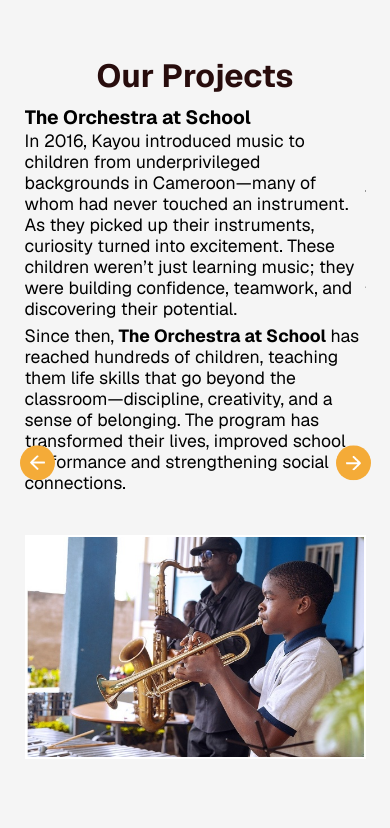
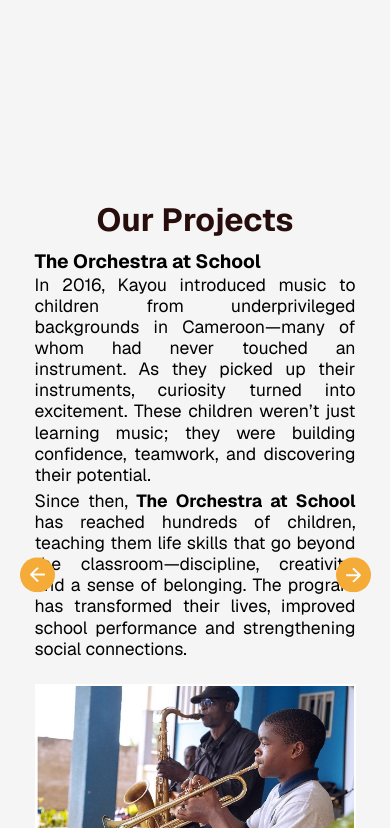
Before and after one commit to thierryotis/KayouJazzClub, a React (Vite) app: page / in a window 390 px wide. Shown: the part 1336-2164 px from the top of the page. Built offline with nearby package versions, Linux system fonts and the light colour scheme.

Commit message:
fin des modifications

```diff
--- a/src/Components/about/About.css
+++ b/src/Components/about/About.css
@@ -76,7 +76,7 @@
     .about{
         flex-direction: column;
         width: 100%;
-        height: 100%;
+        height: 110vh;
     }
     .about-left{
         flex-basis: 100%;
@@ -92,7 +92,7 @@
     .about{
         flex-direction: column;
         width: 100%;
-        height: 100%;
+        height: 110vh;
     }
     .about-left{
         flex-basis: 100%;
@@ -108,7 +108,7 @@
     .about{
         flex-direction: column;
         width: 100%;
-        height: 90%;
+        height: 110vh;
     }
     .about-left{
         flex-basis: 100%;
--- a/src/Components/programs/Programs.css
+++ b/src/Components/programs/Programs.css
@@ -1,6 +1,6 @@
 .programs{
     margin:50px auto;
-    width: 80%;
+    width: 100%;
     display: flex;
     align-items: center;
     justify-content: space-around;
--- a/src/Components/programs/Programs.jsx
+++ b/src/Components/programs/Programs.jsx
@@ -2,8 +2,7 @@ import React from "react";
 import "./Programs.css";
 import Program_1 from "../../assets/kayou.jpg";
 import Program_2 from "../../assets/nkoumouyannick.jpg";
-import white_arrow from '../../assets/white-arrow.png'
-
+import white_arrow from "../../assets/white-arrow.png";
 
 const Programs = () => {
   return (
@@ -14,13 +13,13 @@ const Programs = () => {
           <div className="caption">
             <h2>Kayou</h2>
             <p>
-            Kayou, a renowned Cameroonian saxophonist, founded Kayou Jazz Club
-            with a mission: to use music as a tool for social change. A graduate
-            of the Conservatoire of Cergy-Pontoise in France, Kayou has
-            performed with legends like Manu Dibango and Youssou N'Dour. In
-            2016, he launched The Orchestra at School, bringing music education
-            to underprivileged children in Cameroon, fostering life skills like
-            confidence and teamwork.
+              A celebrated Cameroonian saxophonist and graduate of the
+              Conservatoire of Cergy-Pontoise in France, founded Kayou Jazz Club
+              to harness music for social change. Having performed with icons
+              like Manu Dibango and Youssou N'Dour, he launched The Orchestra at
+              School in 2016, providing music education to underprivileged
+              children in Cameroon and nurturing skills like confidence and
+              teamwork.
             </p>
           </div>
         </div>
@@ -30,14 +29,13 @@ const Programs = () => {
             <h2>Yannick Noumou</h2>
             <p>
               Joining him is Yannick Nkoumou, a Senior Consultant in social and
-            behavior change, who co-founded the club, convinced of music’s power
-            to drive Africa’s development. With expertise in strategic
+              behavior change, who co-founded the club, convinced of music’s
+              power to drive Africa’s development. With expertise in strategic
               management, Yannick ensures the smooth running of all projects,
               blending his passion for art with social impact.
             </p>
           </div>
         </div>
-
       </div>
       {/*<button className='btn dark-btn pg'>Join Us <img src={white_arrow} alt=""/></button>*/}
     </>
--- a/src/Components/project/Project.css
+++ b/src/Components/project/Project.css
@@ -15,6 +15,7 @@
   border-radius: 50%;
   background-color: #f4ab38;
   cursor: pointer;
+  z-index: 100;
 }
 
 .back-btn {
@@ -36,7 +37,7 @@
 .slider ul li {
   list-style-type: none;
   width: 100%;
-  padding: 20px;
+  padding: 0 20px;
   display: flex;
   align-items: center;
   justify-content: space-between;
@@ -44,7 +45,7 @@
 
 .slide {
   box-shadow: 0 0 5px rgba(0, 0, 0, 0.05);
-  padding:20px 40px;
+  padding: 0px 40px;
   border-radius: 10px;
   color: #676767;
   line-height: 1.4;
@@ -57,6 +58,7 @@
 .project-info {
   flex-basis: 40%;
   order: 2;
+  text-align: justify;
 }
 
 .project-info img {
@@ -67,7 +69,8 @@
 }
 
 .project-desc {
-  flex-basis: 50%;
+  flex-basis: 58%;
+  text-align: justify;
 }
 
 .project-desc .btn {
@@ -87,18 +90,29 @@
 }
 
 /* ---------------- media query ------------------*/
-
+@media (max-width: 1200px) {
+  .project {
+    padding: 0 5px;
+    position: relative;
+    flex-direction: column;
+  }
+}
 @media (max-width: 1000px) {
   .project {
     padding: 0 5px;
     position: relative;
     flex-direction: column;
   }
+  .project .slide {
+    display: flex;
+    flex-direction: column;
+    padding: 0 10px;
+  }
 
   .project .slide {
     display: flex;
     flex-direction: column;
-    padding:0;
+    padding: 0 10px;
   }
   .next-btn,
   .back-btn {
@@ -106,7 +120,7 @@
     width: 35px;
   }
   .project ul li {
-    padding: 10px;
+    padding: 0 10px;
   }
   .slide h3 {
     font-size: 1.2em; /* Réduire la taille du titre */
@@ -124,7 +138,7 @@
   .slider ul li {
     list-style-type: none;
     width: 100%;
-    padding: 0px;
+    padding: 0px 10px;
     display: flex;
     align-items: center;
     justify-content: space-between;
@@ -135,6 +149,7 @@
     width: 100%;
   }
   .project-info {
+    max-width: 600px;
     display: block;
     font-size: 1.1em;
   }
@@ -146,13 +161,18 @@
   }
   .slide {
     box-shadow: 0 0 0px rgba(0, 0, 0, 0.05);
-    padding: 0px;
+    padding: 30px;
     border-radius: 0px;
     color: #676767;
     line-height: 1.2;
   }
   .project-info img {
     box-shadow: none; /* Add a shadow */
+  }
+  .next-btn,
+  .back-btn {
+    top: 40%;
+
   }
 }
 
@@ -172,7 +192,7 @@
   }
   .slide {
     box-shadow: 0 0 0px rgba(0, 0, 0, 0.05);
-    padding: 0px;
+    padding: 30px;
     border-radius: 0px;
     color: #676767;
     line-height: 1.2;
@@ -180,4 +200,8 @@
   .project-info img {
     box-shadow: none; /* Add a shadow */
   }
+  .next-btn,
+  .back-btn {
+    top: 45%;
+  }
 }
```
Also changed, not shown: src/assets/roots-music.jpg. Lines whose indentation alone changed are shown as unchanged.
